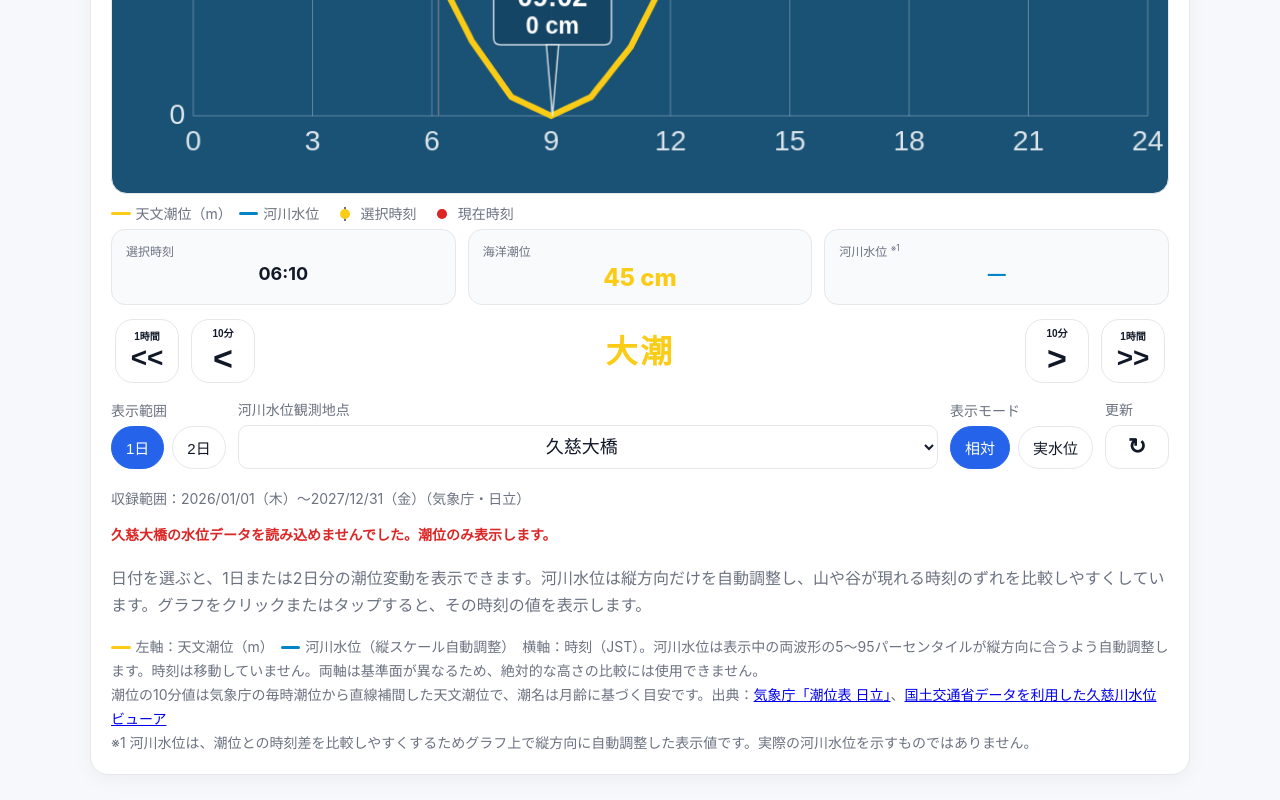
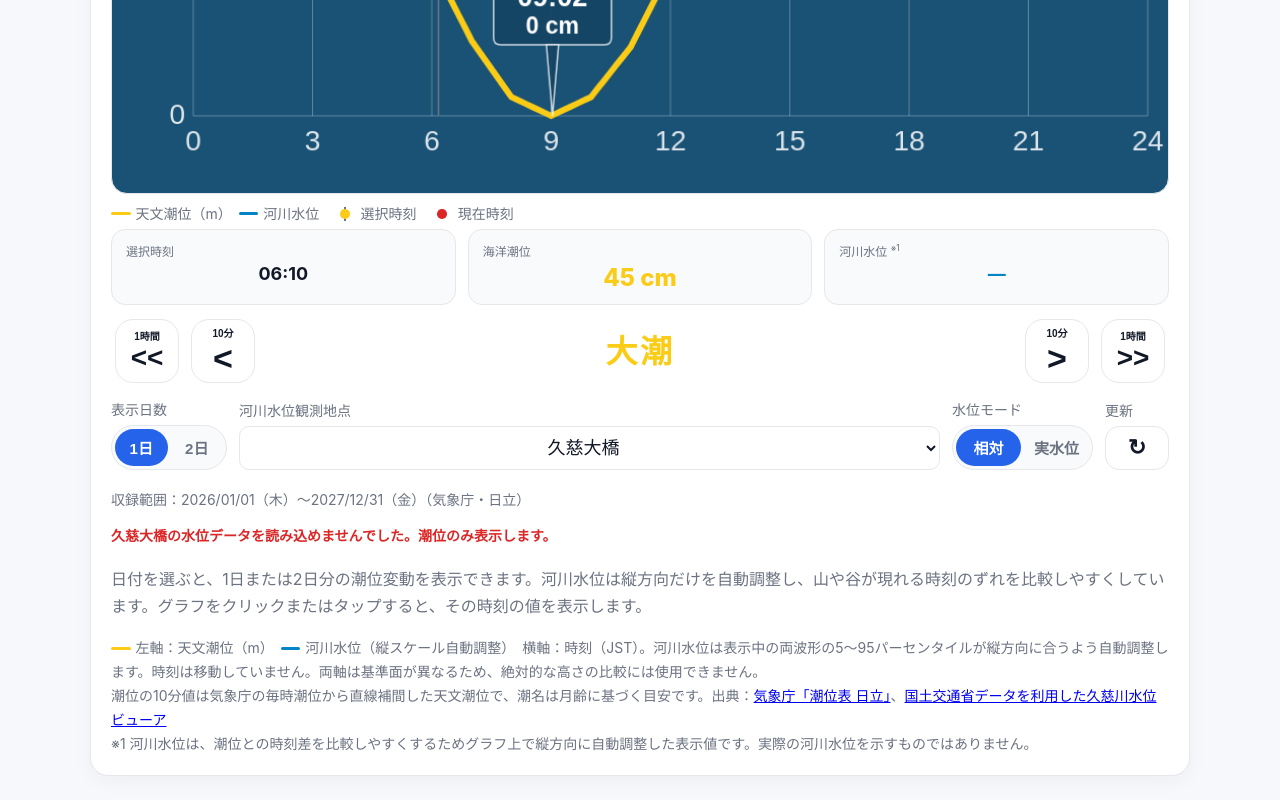
Before and after one commit to tanyeee/tide-graph, a website: page index.html in a window 1280 px wide. Shown: the part 710-1510 px from the top of the page. Drawn offline with Linux system fonts and the light colour scheme; no server answers.

Commit message:
Use toggles for day count and water level mode

```diff
--- a/index.html
+++ b/index.html
@@ -84,6 +84,18 @@
   }
   select { min-width:150px; height:44px; }
   .btns { display:flex; gap:8px; flex-wrap:wrap; }
+  /* Binary settings are rendered as one connected control, not two
+     independent action buttons, so the selected state reads as a toggle. */
+  .toggle {
+    display:grid; grid-template-columns:repeat(2,minmax(0,1fr)); gap:3px;
+    min-width:116px; padding:3px; border:1px solid var(--border);
+    border-radius:999px; background:var(--pill);
+  }
+  .toggle button {
+    border:0; background:transparent; color:var(--muted); box-shadow:none;
+    padding:8px 10px; border-radius:999px; font-weight:700;
+  }
+  .toggle button.active { background:var(--accent); color:#fff; }
   .range-row { display:flex; flex-wrap:wrap; align-items:end; gap:12px; margin-top:16px; margin-bottom:18px; }
   /* flex-basis:0 (not a fixed px value) lets this field shrink down to
      whatever room is left after the 表示範囲 buttons and 更新 button take
@@ -261,6 +273,8 @@
     }
     .range-row .btns { gap:4px; }
     .range-row button { padding:9px 5px; white-space:nowrap; font-size:14px; }
+    .range-row .toggle { min-width:0; gap:2px; padding:2px; }
+    .range-row .toggle button { padding:8px 4px; }
     .range-row .field { min-width:0; }
     .refresh-btn { min-width:44px; width:44px; padding:0 8px; }
     .river-mode-field { order:1; }
@@ -329,10 +343,10 @@
 
     <div class="range-row">
       <div class="field">
-        <label>表示範囲</label>
-        <div class="btns">
-          <button id="btn1" class="active" type="button">1日</button>
-          <button id="btn2" type="button">2日</button>
+        <label>表示日数</label>
+        <div class="toggle" role="group" aria-label="表示日数">
+          <button id="btn1" class="active" type="button" aria-pressed="true">1日</button>
+          <button id="btn2" type="button" aria-pressed="false">2日</button>
         </div>
       </div>
       <div class="field river-field">
@@ -352,10 +366,10 @@
         </select>
       </div>
       <div class="field river-mode-field">
-        <label>表示モード</label>
-        <div class="btns">
-          <button id="riverModeRelative" class="active" type="button">相対</button>
-          <button id="riverModeActual" type="button">実水位</button>
+        <label>水位モード</label>
+        <div class="toggle" role="group" aria-label="水位モード">
+          <button id="riverModeRelative" class="active" type="button" aria-pressed="true">相対</button>
+          <button id="riverModeActual" type="button" aria-pressed="false">実水位</button>
         </div>
       </div>
       <div class="field refresh-wrap">
@@ -487,6 +501,8 @@ function updateRiverModeUI() {
   const isActual = riverDisplayMode === 'actual';
   riverModeRelativeBtn.classList.toggle('active', !isActual);
   riverModeActualBtn.classList.toggle('active', isActual);
+  riverModeRelativeBtn.setAttribute('aria-pressed', String(!isActual));
+  riverModeActualBtn.setAttribute('aria-pressed', String(isActual));
   riverFootnoteMarkEl.style.display = isActual ? 'none' : '';
   riverFootnoteTextEl.style.display = isActual ? 'none' : '';
   riverLegendLabelEl.textContent = isActual ? '河川水位（実測）' : '河川水位（縦スケール自動調整）';
@@ -1460,6 +1476,8 @@ function refresh(resetSelection = true) {
     dayCount = 1;
     btn1.classList.add('active');
     btn2.classList.remove('active');
+    btn1.setAttribute('aria-pressed', 'true');
+    btn2.setAttribute('aria-pressed', 'false');
   }
 
   currentSeries = buildSeries(dateStr, dayCount);
@@ -1484,6 +1502,8 @@ btn1.addEventListener('click', () => {
   dayCount = 1;
   btn1.classList.add('active');
   btn2.classList.remove('active');
+  btn1.setAttribute('aria-pressed', 'true');
+  btn2.setAttribute('aria-pressed', 'false');
   refresh();
 });
 
@@ -1492,6 +1512,8 @@ btn2.addEventListener('click', () => {
   dayCount = 2;
   btn2.classList.add('active');
   btn1.classList.remove('active');
+  btn1.setAttribute('aria-pressed', 'false');
+  btn2.setAttribute('aria-pressed', 'true');
   refresh();
 });
 
```
